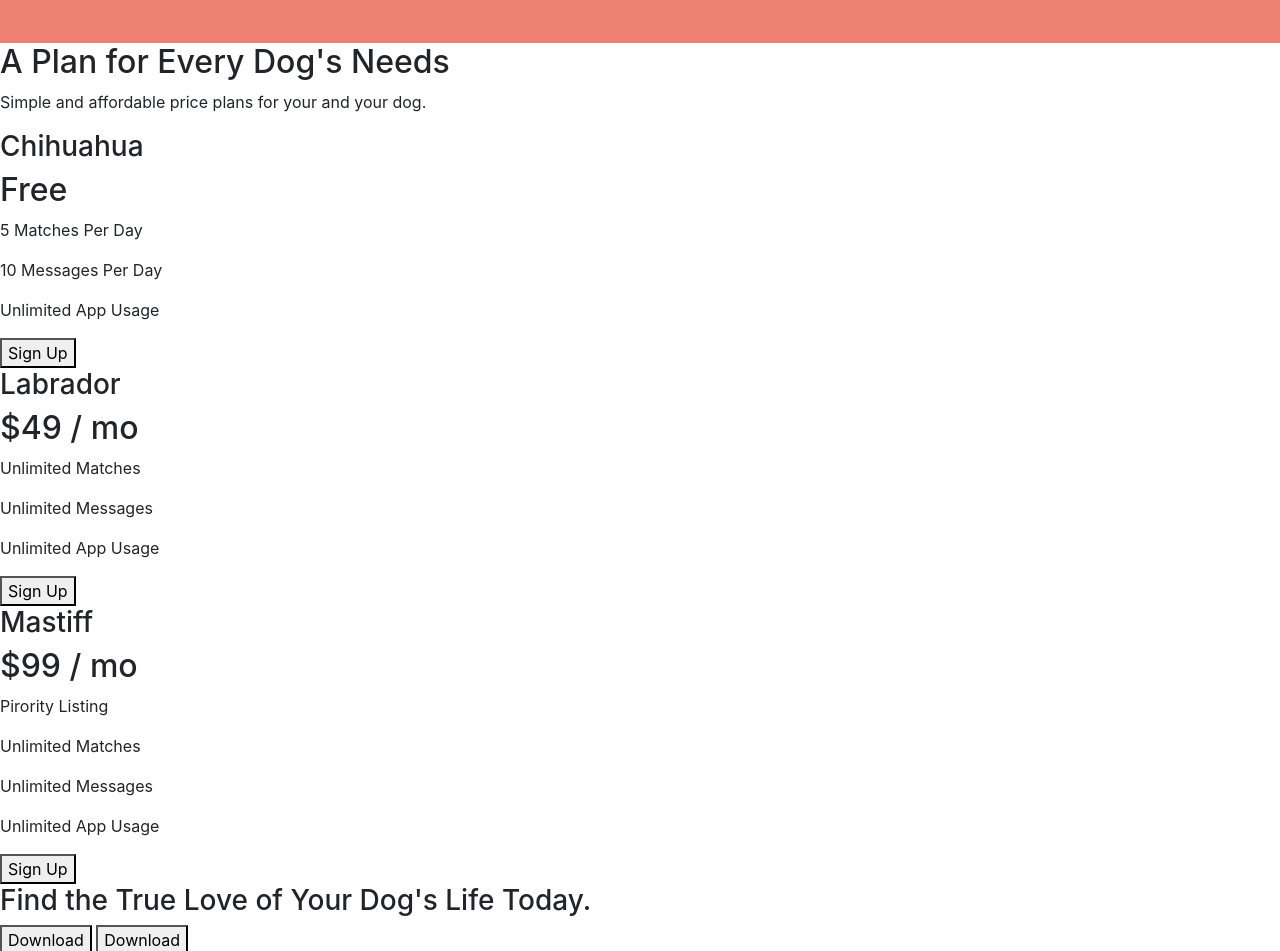
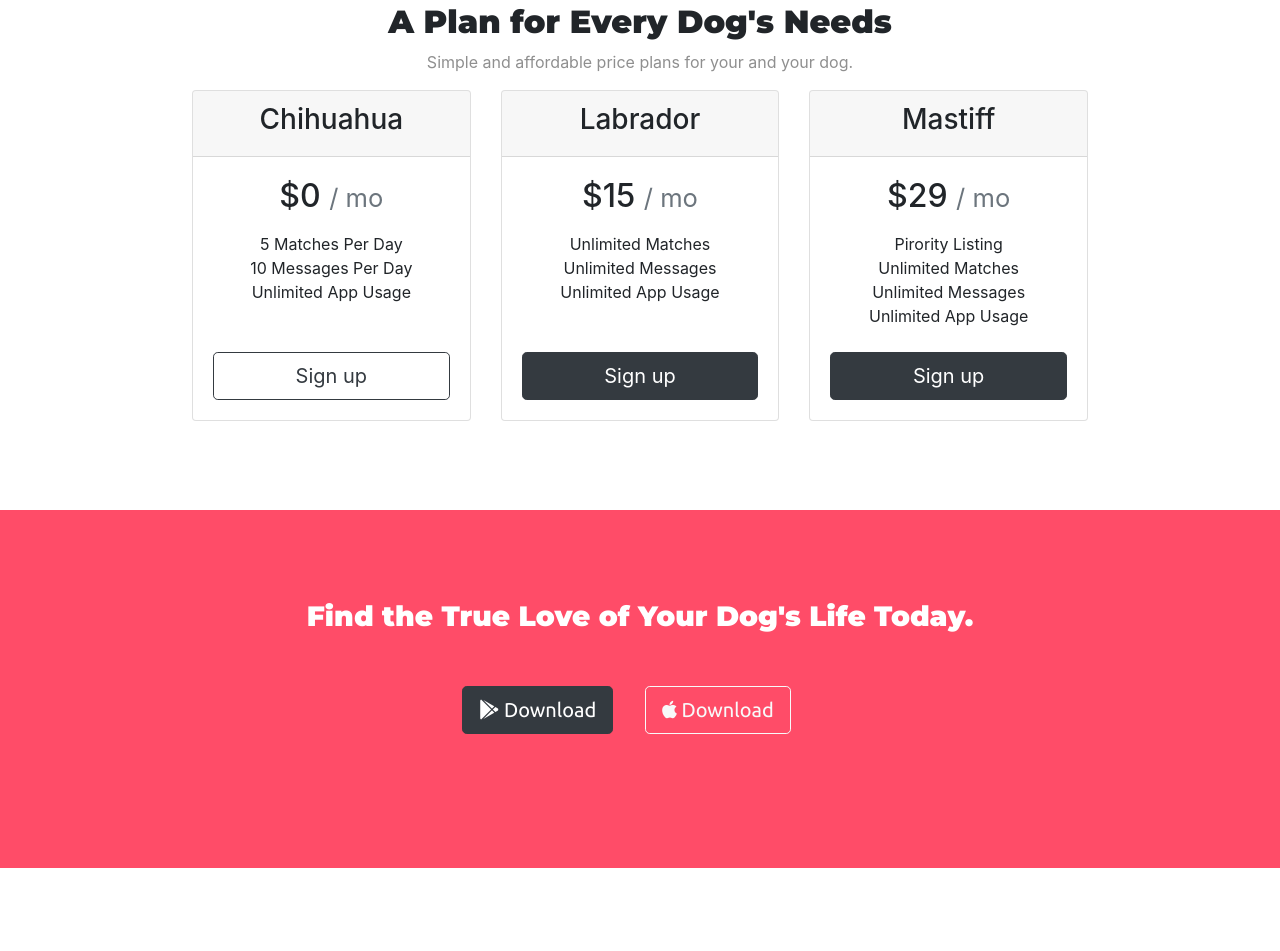
Before and after one commit to kirizhu/TinDog, a plain HTML site: page index.html in a window 1280 px wide. Shown: the part 1849-2800 px from the top of the page. Drawn offline with nearby package versions, Linux system fonts and the light colour scheme.

Commit message:
cards and additional styling done and also footer done

```diff
--- a/css/styles.css
+++ b/css/styles.css
@@ -5,7 +5,7 @@ body {
   color: #fff;
 }
 .container-fluid {
-  padding: 3% 20%;
+  padding: 3% 15%;
 }
 h1 {
   font-size: 2.8rem;
@@ -39,11 +39,14 @@ h1 {
 .rotated-img {
   transform: rotate(25deg);
   width: 60%;
+  position: absolute;
 }
 /* Features */
 #features {
   padding: 7% 15%;
   text-align: center;
+  background-color: #fff;
+  position: relative;
 }
 .feature-card {
   padding: 5%;
@@ -89,7 +92,31 @@ h1 {
   width: 15%;
   margin: 20px 20px 50px;
 }
-
+#pricing {
+  padding: 7% 15%;
+  text-align: center;
+}
+#pricing > h2 {
+  font-family: 'Montserrat';
+}
+#pricing > p {
+  color: #8f8f8f;
+}
+/* CTA section */
+#cta {
+  padding: 7% 15%;
+  text-align: center;
+  background-color: #ff4c68;
+  color: #fff;
+  font-family: 'Montserrat';
+}
+#footer {
+  padding: 7% 15%;
+  text-align: center;
+  font-family: 'Ubuntu';
+  font-weight: 200;
+  color: #8f8f8f;
+}
 @media (max-width: 1028px) {
   .rotated-img {
     position: static;
--- a/index.html
+++ b/index.html
@@ -168,41 +168,83 @@
       <h2>A Plan for Every Dog's Needs</h2>
       <p>Simple and affordable price plans for your and your dog.</p>
 
-      <h3>Chihuahua</h3>
-      <h2>Free</h2>
-      <p>5 Matches Per Day</p>
-      <p>10 Messages Per Day</p>
-      <p>Unlimited App Usage</p>
-      <button type="button">Sign Up</button>
-
-      <h3>Labrador</h3>
-      <h2>$49 / mo</h2>
-      <p>Unlimited Matches</p>
-      <p>Unlimited Messages</p>
-      <p>Unlimited App Usage</p>
-      <button type="button">Sign Up</button>
-
-      <h3>Mastiff</h3>
-      <h2>$99 / mo</h2>
-      <p>Pirority Listing</p>
-      <p>Unlimited Matches</p>
-      <p>Unlimited Messages</p>
-      <p>Unlimited App Usage</p>
-      <button type="button">Sign Up</button>
+        <div class="row">
+          <div class="col-lg-4 col-md-6">
+            <div class="card">
+              <div class="card-header">
+                <h3>Chihuahua</h3>
+              </div>
+              <div class="card-body">
+                <h2 class="card-title pricing-card-title">$0 <small class="text-muted">/ mo</small></h2>
+                <ul class="list-unstyled mt-3 mb-4">
+                  <li>5 Matches Per Day</li>
+                  <li>10 Messages Per Day</li>
+                  <li>Unlimited App Usage</li>
+                  <br>
+                </ul>
+                <button type="button" class="btn btn-lg btn-block btn-outline-dark">Sign up</button>
+              </div>
+            </div>
+          </div>
+          <div class="col-lg-4 col-md-6">
+          <div class="card">
+            <div class="card-header">
+              <h3>Labrador</h3>
+            </div>
+            <div class="card-body">
+              <h2 class="card-title pricing-card-title">$15 <small class="text-muted">/ mo</small></h2>
+              <ul class="list-unstyled mt-3 mb-4">
+                <li>Unlimited Matches</li>
+                <li>Unlimited Messages</li>
+                <li>Unlimited App Usage</li>
+                <br>
+              </ul>
+              <button type="button" class="btn btn-lg btn-block btn-dark">Sign up</button>
+            </div>
+          </div>
+        </div>
+        <div class="col-lg-4 ">
+          <div class="card">
+            <div class="card-header">
+              <h3>Mastiff</h3>
+            </div>
+            <div class="card-body">
+              <h2 class="card-title pricing-card-title">$29 <small class="text-muted">/ mo</small></h2>
+              <ul class="list-unstyled mt-3 mb-4">
+                <li>Pirority Listing</li>
+                <li>Unlimited Matches</li>
+                <li>Unlimited Messages</li>
+                <li>Unlimited App Usage</li>
+              </ul>
+              <button type="button" class="btn btn-lg btn-block btn-dark">Sign up</button>
+            </div>
+          </div>
+        </div>
     </section>
 
     <!-- Call to Action -->
 
     <section id="cta">
       <h3>Find the True Love of Your Dog's Life Today.</h3>
-      <button type="button">Download</button>
-      <button type="button">Download</button>
+      <button class="btn btn-dark btn-lg download-button" type="button">
+        <i class="fab fa-google-play"></i> Download
+      </button>
+      <button
+      class="btn btn-outline-light btn-lg download-button"
+      type="button"
+    >
+      <i class="fab fa-apple"></i> Download
+    </button>
     </section>
 
     <!-- Footer -->
 
     <footer id="footer">
       <p>© Copyright 2018 TinDog</p>
+      <i class="fab fa-facebook-square"></i>
+      <i class="fab fa-instagram-square"></i>
+      <i class="fab fa-github-square"></i>
+      <i class="fab fa-linkedin"></i>
     </footer>
 
     <!-- Optional JavaScript -->
```
